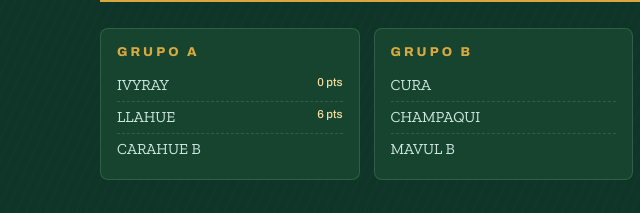
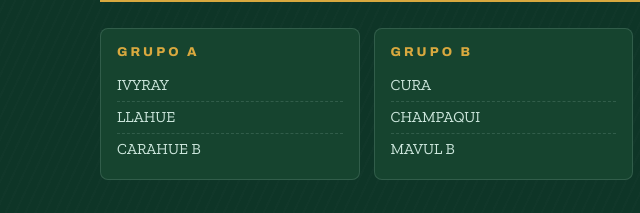
Before and after one commit to jajaramillo24/fixture-basquet-voley, a plain HTML site: page index.html in a window 1280 px wide. Shown: the part 587-800 px from the top of the page, 0-640 px from the left. Drawn offline with nearby package versions, Linux system fonts and the light colour scheme.

Commit message:
Remove all group points

```diff
--- a/index.html
+++ b/index.html
@@ -135,7 +135,6 @@ section{margin-bottom:66px}
 }
 .group-card li{list-style:none;padding:4px 0;color:var(--mint-strong);font-size:.96rem;border-top:1px dashed var(--line);display:flex;justify-content:space-between;gap:12px}
 .group-card li:first-of-type{border-top:none}
-.pts{color:var(--gold-1);font-family:"Archivo",sans-serif;font-size:.72rem;font-stretch:85%}
 .fecha-block{margin-bottom:32px}
 .fecha-block h3{
   font-family:"Archivo",sans-serif;font-stretch:85%;font-weight:800;text-transform:uppercase;
@@ -294,7 +293,7 @@ const DATA = {
   basquet: {
     label: "Básquet",
     groups: {
-      "Grupo A": [{name:"IVYRAY", pts:"0"}, {name:"LLAHUE", pts:"6"}, {name:"CARAHUE B"}],
+      "Grupo A": [{name:"IVYRAY"}, {name:"LLAHUE"}, {name:"CARAHUE B"}],
       "Grupo B": [{name:"CURA"}, {name:"CHAMPAQUI"}, {name:"MAVUL B"}],
       "Grupo C": [{name:"CHAPELCO A"}, {name:"MAVUL A"}, {name:"LIHUE"}],
       "Grupo D": [{name:"CARAHUE A"}, {name:"MALEN"}, {name:"CHAPELCO B"}]
@@ -398,7 +397,7 @@ function renderGroups(root, groups){
   root.innerHTML = Object.entries(groups).map(([group, teams]) => `
     <div class="group-card">
       <h3>${group}</h3>
-      <ul>${teams.map(team => `<li><span>${team.name}</span>${team.pts ? `<span class="pts">${team.pts} pts</span>` : ""}</li>`).join("")}</ul>
+      <ul>${teams.map(team => `<li><span>${team.name}</span></li>`).join("")}</ul>
     </div>
   `).join("");
 }
```
